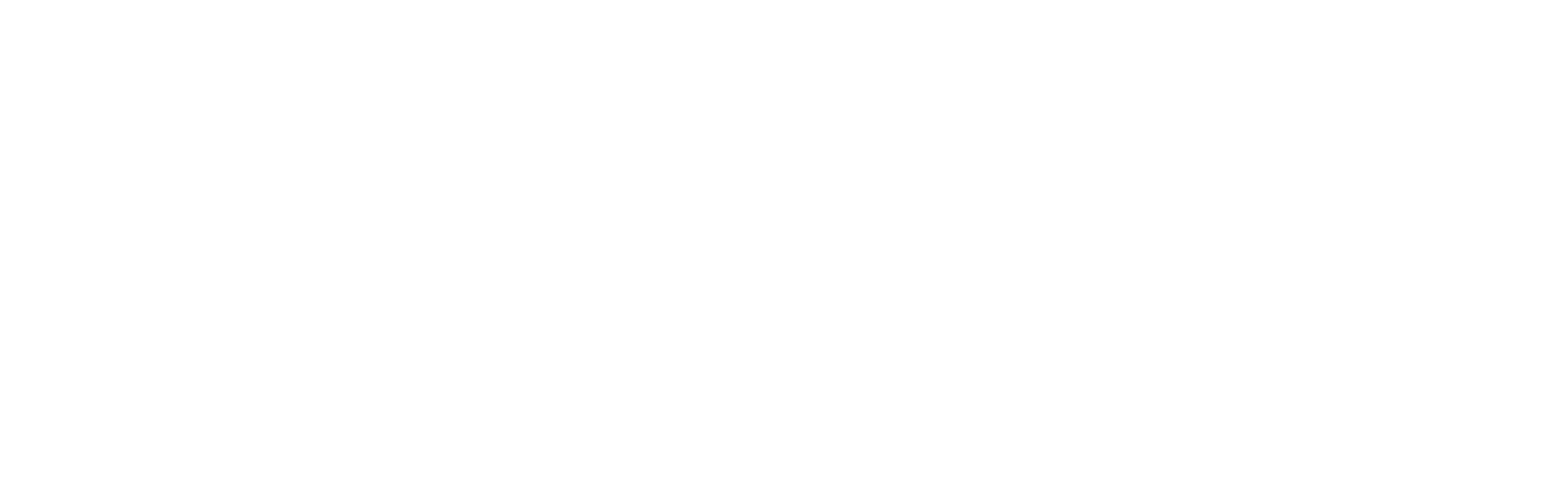
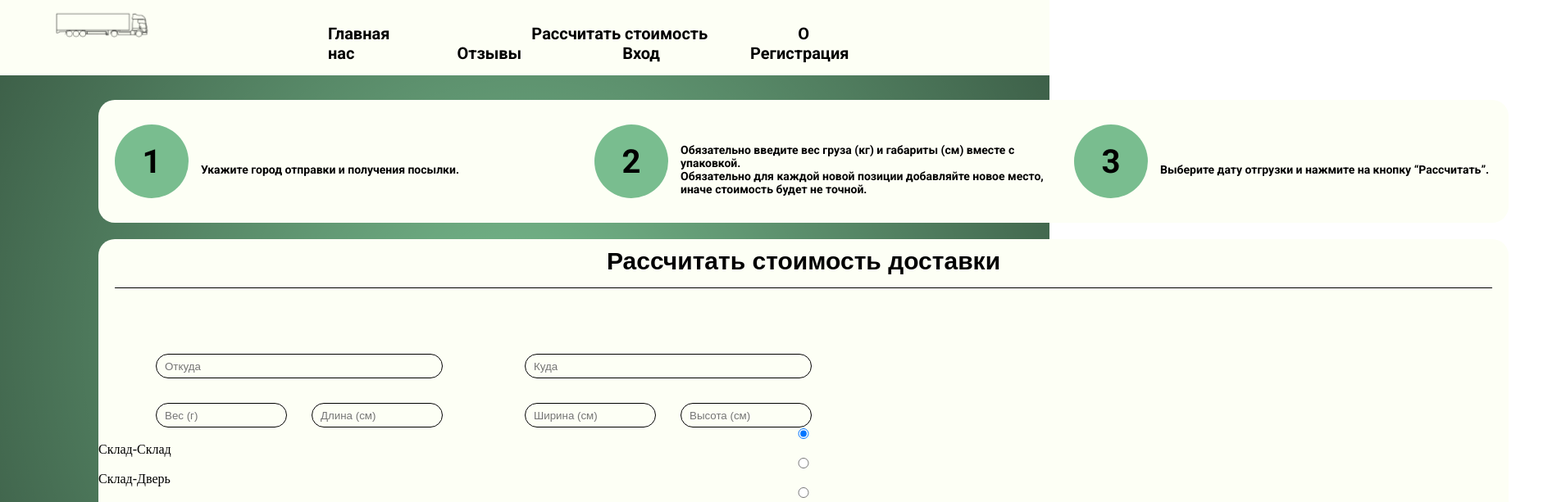
Before and after one commit to H1TgH/Logistic_Frontend, a React (Create React App) app in the folder logistic_frontend/: page /calculate in a window 1280 px wide. Before the commit this address had no page. Shown: the top 613 px of the page at 82% size, 1910 px wide, since content can reach past the window. Built offline with nearby package versions, Linux system fonts and the light colour scheme; a web font is replaced by a local one.

Commit message:
calculator

```diff
--- a/logistic_frontend/src/App.js
+++ b/logistic_frontend/src/App.js
@@ -6,6 +6,7 @@ import Login from './pages/auth/Login';
 import About from './pages/about/About';
 import Reviews from './pages/reviews/Reviews';
 import Profile from './pages/profile/Profile';
+import Calculator from './pages/calculator/Calculator'
 
 
 function App() {
@@ -18,6 +19,7 @@ function App() {
         <Route path="/about" element={<About />} />
         <Route path="/reviews" element={<Reviews />} />
         <Route path="/profile" element={<Profile />} />
+        <Route path="/calculate" element={<Calculator />} />
       </Routes>
     </BrowserRouter>
   );
--- a/logistic_frontend/src/components/header/Header.css
+++ b/logistic_frontend/src/components/header/Header.css
@@ -16,6 +16,7 @@ header {
     max-width: 1920px;
     margin: 0 auto;
     display: flex;
+    background-color: #FDFFF5;
 }
 
 nav {
--- /dev/null
+++ b/logistic_frontend/src/pages/calculator/Calculator.css
@@ -0,0 +1,115 @@
+.calculator-main-section {
+    padding-top: 30px;
+    padding-left: 120px;
+    padding-bottom: 55px;
+}
+
+.calc-tips-section {
+    width: 1720px !important;
+    height: 150px;
+    background-color: #FDFFF5;
+    border-radius: 20px;
+    padding: 0;
+    margin: 0;
+    display: flex;
+    padding-top: 20px;
+    padding-left: 20px;
+    margin-bottom: 20px;
+}
+
+.calc-tip {
+    display: flex;
+}
+
+.calc-tip p{
+    padding: 0;
+    margin: 0;
+    color: #000000;
+    font-size: 14px;
+    display: flex;
+    align-items: center;
+}
+
+.tips-rectangle {
+  width: 90px !important;
+  height: 90px !important;
+  border-radius: 50%;
+  background-color: #79BD8F;
+  color: white;
+  display: flex;
+  justify-content: center;
+  align-items: center;
+  font-weight: bold;
+  margin: 4px;
+  font-size: 40px !important;
+  margin-top: 10px !important;
+}
+
+.tip-text {
+    margin-left: 15px !important;
+    width: 480px !important;
+}
+
+.calc-fields-section {
+    width: 1720px !important;
+    height: 400px !important;
+    background-color: #FDFFF5;
+    border-radius: 20px;
+}
+
+.calc-fields-section h1 {
+    margin: 0;
+    padding: 0;
+    color: #000000;
+    font-size: 30px;
+    text-align: center;
+    padding-top: 10px;
+    padding-bottom: 15px;
+}
+
+.calc-title-underline {
+    border-bottom: #000000 solid 1px;
+    margin-left: 20px;
+    width: 1680px !important;
+    margin-bottom: 80px;
+}
+
+.calc-direction-container {
+    margin-left: 70px;
+    margin-bottom: 30px;
+}
+
+.calc-direction-container input {
+    width: 350px !important;
+    height: 30px;
+    border-radius: 20px;
+    border: #000000 1px solid;
+    background-color: #FDFFF5;
+    padding-left: 10px;
+}
+
+.direction-to {
+    margin-left: 100px;
+}
+
+.calc-package-container {
+    margin-left: 70px;
+}
+
+.calc-package-container input {
+    width: 160px !important;
+    height: 30px;
+    border-radius: 20px;
+    border: #000000 1px solid;
+    background-color: #FDFFF5;
+    padding-left: 10px;
+}
+
+.calc-length-field {
+    margin-left: 30px;
+    margin-right: 100px;
+}
+
+.calc-width-field {
+    margin-right: 30px;
+}
--- /dev/null
+++ b/logistic_frontend/src/pages/calculator/Calculator.js
@@ -0,0 +1,110 @@
+import React, { useState } from 'react';
+import './Calculator.css';
+import { useNavigate } from 'react-router-dom';
+import Header from '../../components/header/Header';
+
+function Calculator() {
+  const navigate = useNavigate();
+
+  const [fromCode, setFromCode] = useState('');
+  const [toCode, setToCode] = useState('');
+  const [weight, setWeight] = useState('');
+  const [length, setLength] = useState('');
+  const [width, setWidth] = useState('');
+  const [height, setHeight] = useState('');
+  const [deliveryType, setDeliveryType] = useState(1);
+  const [date, setDate] = useState('');
+
+  const handleSubmit = async () => {
+    const payload = {
+      service: 'cdek',
+      from_location: { code: parseInt(fromCode) },
+      to_location: { code: parseInt(toCode) },
+      package: {
+        weight: parseInt(weight),
+        length: parseInt(length),
+        width: parseInt(width),
+        height: parseInt(height)
+      },
+      delivery_type: parseInt(deliveryType),
+      date: date || undefined
+    };
+
+    try {
+      const response = await fetch('http://localhost:8000/api/v1/public/calculate', {
+        method: 'POST',
+        headers: { 'Content-Type': 'application/json' },
+        body: JSON.stringify(payload)
+      });
+
+      const result = await response.json();
+
+      if (response.ok) {
+        navigate('/result', { state: result });
+      } else {
+        alert('Ошибка: ' + JSON.stringify(result.detail));
+      }
+    } catch (err) {
+      alert('Ошибка подключения к серверу');
+    }
+  };
+
+  return (
+  <>
+    <Header />
+    <main className='bg-wo-image calculator-main-section'>
+        <section className='calc-tips-section'>
+          <div className='calc-tip'>
+            <p className='tips-rectangle'>1</p>
+            <p className='tip-text'>Укажите город отправки и получения посылки.</p>
+          </div>
+          <div className='calc-tip'>
+            <p className='tips-rectangle'>2</p>
+            <p className='tip-text'>Обязательно введите вес груза (кг) и габариты (см) вместе с упаковкой. <br/>Обязательно для каждой новой позиции добавляйте новое место, иначе стоимость будет не точной.</p>
+          </div>
+          <div className='calc-tip'>
+            <p className='tips-rectangle'>3</p>
+            <p className='tip-text'>Выберите дату отгрузки и нажмите на кнопку “Рассчитать”. </p>
+          </div>
+        </section>
+        <section className='calc-fields-section'>
+          <div className='calc-title-underline'>
+            <div className='title-container'>
+              <h1>Рассчитать стоимость доставки</h1>
+            </div>
+          </div>
+          <div className='calc-flex-container'>
+            <div className='calc-flex-fields'>
+              <div className='calc-direction-container'>
+                <input className='direction-from' placeholder="Откуда" value={fromCode} onChange={(e) => setFromCode(e.target.value)} />
+                <input className='direction-to' placeholder="Куда" value={toCode} onChange={(e) => setToCode(e.target.value)} />
+              </div>
+
+              <div className='calc-package-container'>
+                <input className='calc-weight-field' placeholder="Вес (г)" value={weight} onChange={(e) => setWeight(e.target.value)} />
+                <input className='calc-length-field' placeholder="Длина (см)" value={length} onChange={(e) => setLength(e.target.value)} />
+                <input className='calc-width-field' placeholder="Ширина (см)" value={width} onChange={(e) => setWidth(e.target.value)} />
+                <input className='calc-height-field' placeholder="Высота (см)" value={height} onChange={(e) => setHeight(e.target.value)} />
+              </div>
+
+              <div>
+                <label><input type="radio" checked={deliveryType === 1} onChange={() => setDeliveryType(1)} /> Склад-Склад</label>
+                <label><input type="radio" checked={deliveryType === 2} onChange={() => setDeliveryType(2)} /> Склад-Дверь</label>
+                <label><input type="radio" checked={deliveryType === 3} onChange={() => setDeliveryType(3)} /> Дверь-Склад</label>
+                <label><input type="radio" checked={deliveryType === 4} onChange={() => setDeliveryType(4)} /> Дверь-Дверь</label>
+              </div>
+
+              <div>
+                <input type="date" value={date} onChange={(e) => setDate(e.target.value)} />
+              </div>
+
+              <button onClick={handleSubmit}>Рассчитать</button>
+              </div>
+            </div>
+        </section>
+    </main>
+  </>
+);
+}
+
+export default Calculator;
```
